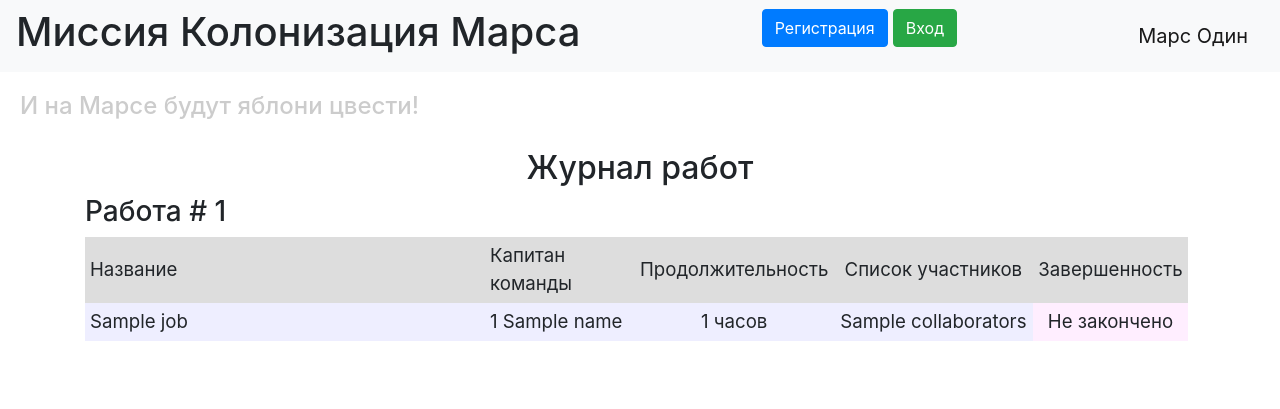
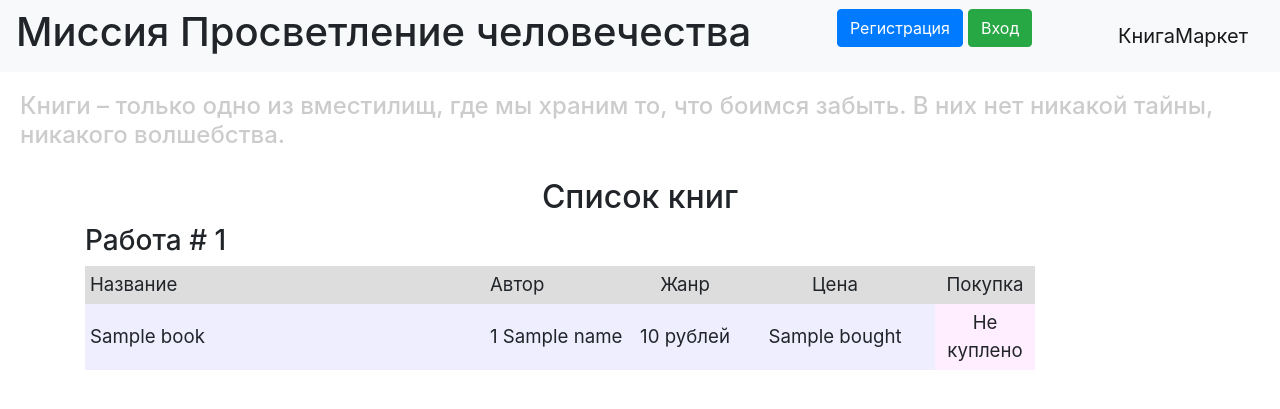
Before and after one commit to Alexa09098/ProjectWEBServer, a Flask app: template templates/index.html in a window 1280 px wide. Shown: the top 409 px of the page. Run offline with Flask 2, Linux system fonts and the light colour scheme; the template is opened without the code that fills it: most values are stand-ins (such as "Sample title", 1, 10 or a date in 2020); some libraries are stand-ins or nearby versions.

Commit message:
commit11

```diff
--- a/data/add_book.py
+++ b/data/add_book.py
@@ -3,7 +3,7 @@ from wtforms import SubmitField, StringField, BooleanField, IntegerField
 from wtforms.validators import DataRequired
 
 
-class AddJobForm(FlaskForm):
+class AddBookForm(FlaskForm):
     name = StringField('Название', validators=[DataRequired()])
     genre = StringField('Жанр', validators=[DataRequired()])
     price = StringField('Цена', validators=[DataRequired()])
--- a/data/jobs.py
+++ b/data/books.py
@@ -5,7 +5,7 @@ from sqlalchemy import orm
 from db_session import SqlAlchemyBase
 
 
-class Jobs(SqlAlchemyBase):
+class Books(SqlAlchemyBase):
     __tablename__ = 'books'
 
     id = sqlalchemy.Column(sqlalchemy.Integer, primary_key=True, autoincrement=True)
--- a/data/register.py
+++ b/data/register.py
@@ -11,7 +11,6 @@ class RegisterForm(FlaskForm):
     surname = StringField('Фамилия', validators=[DataRequired()])
     name = StringField('Имя', validators=[DataRequired()])
     age = StringField('Возраст', validators=[DataRequired()])
-    position = StringField('Пол', validators=[DataRequired()])
-    speciality = StringField('Профессия', validators=[DataRequired()])
+    sex = StringField('Пол', validators=[DataRequired()])
     address = StringField('Адрес', validators=[DataRequired()])
     submit = SubmitField('Зарегистрироваться')
--- a/data/users.py
+++ b/data/users.py
@@ -18,7 +18,7 @@ class User(SqlAlchemyBase, UserMixin):
     email = sqlalchemy.Column(sqlalchemy.String, index=True, unique=True, nullable=True)
     hashed_password = sqlalchemy.Column(sqlalchemy.String, nullable=True)
 
-    jobs = orm.relation("Jobs", back_populates='user')
+    books = orm.relation("Books", back_populates='user')
 
     def __repr__(self):
         return f'<User> {self.id} {self.surname} {self.name}'
--- a/main.py
+++ b/main.py
@@ -2,11 +2,11 @@ from flask import Flask, render_template, redirect, request
 from flask_login import LoginManager, login_user, login_required, logout_user, current_user
 from flask_restful import abort
 
-from data import db_session
-from data.add_book import AddJobForm
+from data import db_session, books
+from data.add_book import AddBookForm
 from data.login_form import LoginForm
 from data.users import User
-from data.jobs import Jobs
+from data.books import Books
 from data.register import RegisterForm
 
 app = Flask(__name__)
@@ -38,10 +38,10 @@ def login():
 @app.route("/")
 def index():
     db_sess = db_session.create_session()
-    jobs = db_sess.query(Jobs).all()
+    books = db_sess.query(Books).all()
     users = db_sess.query(User).all()
     names = {name.id: (name.surname, name.name) for name in users}
-    return render_template("index.html", jobs=jobs, names=names, title='Журнал работ')
+    return render_template("index.html", books=books, names=names, title='Список книг')
 
 
 @app.route('/logout')
@@ -66,9 +66,8 @@ def reqister():
             name=form.name.data,
             surname=form.surname.data,
             age=form.age.data,
-            position=form.position.data,
+            sex=form.sex.data,
             email=form.email.data,
-            speciality=form.speciality.data,
             address=form.address.data
         )
         user.set_password(form.password.data)
@@ -78,68 +77,68 @@ def reqister():
     return render_template('register.html', title='Регистрация', form=form)
 
 
-@app.route('/addjob', methods=['GET', 'POST'])
-def addjob():
-    add_form = AddJobForm()
+@app.route('/addbook', methods=['GET', 'POST'])
+def addbook():
+    add_form = AddBookForm()
     if add_form.validate_on_submit():
         db_sess = db_session.create_session()
-        jobs = Jobs(
-            job=add_form.job.data,
-            team_leader=add_form.team_leader.data,
-            work_size=add_form.work_size.data,
-            collaborators=add_form.collaborators.data,
-            is_finished=add_form.is_finished.data
+        books = Books(
+            book=add_form.books.data,
+            author=add_form.author.data,
+            genre=add_form.genre.data,
+            price=add_form.price.data,
+            is_bought=add_form.is_bought.data
         )
-        db_sess.add(jobs)
+        db_sess.add(books)
         db_sess.commit()
         return redirect('/')
-    return render_template('addjob.html', title='Добавить работу', form=add_form)
+    return render_template('addbook.html', title='Добавить книгу', form=add_form)
 
 
-@app.route('/jobs/<int:id>', methods=['GET', 'POST'])
+@app.route('/books/<int:id>', methods=['GET', 'POST'])
 @login_required
-def job_edit(id):
-    form = AddJobForm()
+def book_edit(id):
+    form = AddBookForm()
     if request.method == "GET":
         db_sess = db_session.create_session()
-        jobs = db_sess.query(Jobs).filter(Jobs.id == id,
-                                          (Jobs.team_leader == current_user.id) | (
+        jobs = db_sess.query(Books).filter(Books.id == id,
+                                          (Books.author == current_user.id) | (
                                                   current_user.id == 1)).first()
-        if jobs:
-            form.job.data = jobs.job
-            form.team_leader.data = jobs.team_leader
-            form.work_size.data = jobs.work_size
-            form.collaborators.data = jobs.collaborators
-            form.is_finished.data = jobs.is_finished
+        if books:
+            form.books.data = books.book
+            form.author.data = jobs.author
+            form.genre.data = jobs.genre
+            form.price.data = jobs.price
+            form.is_bought.data = jobs.is_bought
         else:
             abort(404)
     if form.validate_on_submit():
         db_sess = db_session.create_session()
-        jobs = db_sess.query(Jobs).filter(Jobs.id == id,
-                                          (Jobs.team_leader == current_user.id) | (
+        books = db_sess.query(Books).filter(Books.id == id,
+                                          (Books.author == current_user.id) | (
                                                   current_user.id == 1)).first()
-        if jobs:
-            jobs.job = form.job.data
-            jobs.team_leader = form.team_leader.data
-            jobs.work_size = form.work_size.data
-            jobs.collaborators = form.collaborators.data
-            jobs.is_finished = form.is_finished.data
+        if books:
+            books.book = form.books.data
+            books.author = form.author.data
+            books.genre = form.genre.data
+            books.price = form.price.data
+            books.is_bought = form.is_bought.data
             db_sess.commit()
             return redirect('/')
         else:
             abort(404)
-    return render_template('addjob.html', title='Редактировать работу', form=form)
+    return render_template('addbook.html', title='Редактировать книгу', form=form)
 
 
-@app.route('/job_delete/<int:id>', methods=['GET', 'POST'])
+@app.route('/book_delete/<int:id>', methods=['GET', 'POST'])
 @login_required
 def job_delete(id):
     db_sess = db_session.create_session()
-    jobs = db_sess.query(Jobs).filter(Jobs.id == id,
-                                      (Jobs.team_leader == current_user.id) | (
+    jobs = db_sess.query(Books).filter(Books.id == id,
+                                      (Books.author == current_user.id) | (
                                               current_user.id == 1)).first()
 
-    if jobs:
+    if books:
         db_sess.delete(jobs)
         db_sess.commit()
     else:
--- a/templates/base.html
+++ b/templates/base.html
@@ -11,7 +11,7 @@
 <body>
 <header>
     <nav class="navbar navbar-light bg-light">
-        <h1>Миссия Колонизация Марса</h1>
+        <h1>Миссия Просветление человечества</h1>
 
         {% if current_user.is_authenticated %}
         <a class="navbar-brand" href="/logout">{{ current_user.name }} {{ current_user.surname }}</a>
@@ -21,9 +21,10 @@
             <a class="btn btn-success" href="/login">Вход</a>
         </p>
         {% endif %}
-        <a class="navbar-brand" href="#">Марс Один</a>
+        <a class="navbar-brand" href="#">КнигаМаркет</a>
     </nav>
-    <h4>И на Марсе будут яблони цвести!</h4>
+    <h4>Книги – только одно из вместилищ, где мы храним то, что боимся забыть.
+        В них нет никакой тайны, никакого волшебства.</h4>
 </header>
 <!-- Begin page content -->
 <main role="main" class="container">
--- a/templates/index.html
+++ b/templates/index.html
@@ -3,9 +3,9 @@
 {% block content %}
 <meta charset="UTF-8">
 
-<h2 align="center">Журнал работ</h2>
+<h2 align="center">Список книг</h2>
 {% if current_user.is_authenticated %}
-<a href="addjob" class="btn btn-secondary">Добавить работу</a>
+<a href="addjob" class="btn btn-secondary">Добавить книгу</a>
 {% endif %}
 {% for job in jobs %}
 <h3>Работа # {{ job.id }}</h3>
@@ -13,30 +13,30 @@
     <table class="my_table">
         <tr class="my_row">
             <td class="title" width="400px" bgcolor="#dddddd">Название</td>
-            <td class="title" width="150px" bgcolor="#dddddd">Капитан команды</td>
-            <td class="title" width="100px" bgcolor="#dddddd" align="center">Продолжительность</td>
-            <td class="title" width="200px" bgcolor="#dddddd" align="center">Список участников</td>
-            <td class="title" width="100px" bgcolor="#dddddd" align="center">Завершенность</td>
+            <td class="title" width="150px" bgcolor="#dddddd">Автор</td>
+            <td class="title" width="100px" bgcolor="#dddddd" align="center">Жанр</td>
+            <td class="title" width="200px" bgcolor="#dddddd" align="center">Цена</td>
+            <td class="title" width="100px" bgcolor="#dddddd" align="center">Покупка</td>
         </tr>
         <tr class="my_row">
-            <td class="ordinary" bgcolor="#eeeeff">{{ job.job.capitalize() }}</td>
-            <td class="ordinary" bgcolor="#eeeeff">{{ names[job.team_leader][0] }} {{ names[job.team_leader][1] }}</td>
-            <td class="ordinary" bgcolor="#eeeeff" align="center">{{ job.work_size }} часов</td>
-            <td class="ordinary" bgcolor="#eeeeff" align="center">{{ job.collaborators }}</td>
-            {% if job.is_finished %}
-            <td class="ordinary" bgcolor="#eeffee" align="center">Закончено</td>
+            <td class="ordinary" bgcolor="#eeeeff">{{ books.name.capitalize() }}</td>
+            <td class="ordinary" bgcolor="#eeeeff">{{ names[books.author][0] }} {{ names[books.author][1] }}</td>
+            <td class="ordinary" bgcolor="#eeeeff" align="center">{{ books.price }} рублей</td>
+            <td class="ordinary" bgcolor="#eeeeff" align="center">{{ books.bought }}</td>
+            {% if books.is_bought %}
+            <td class="ordinary" bgcolor="#eeffee" align="center">Куплено</td>
             {% else %}
-            <td class="ordinary" bgcolor="#ffeeff" align="center">Не закончено</td>
+            <td class="ordinary" bgcolor="#ffeeff" align="center">Не куплено</td>
             {% endif %}
         </tr>
 
     </table>
 </div>
 <br>
-{% if current_user.is_authenticated and current_user.id == job.team_leader or current_user.id == 1  %}
+{% if current_user.is_authenticated and current_user.id == books.author or current_user.id == 1  %}
 <div>
-    <a href="/jobs/{{ job.id }}" class="btn btn-warning">Редактировать работу</a>
-    <a href="/job_delete/{{ job.id }}" class="btn btn-danger">Удалить работу</a>
+    <a href="/books/{{ books.id }}" class="btn btn-warning">Редактировать книгу</a>
+    <a href="/books_delete/{{ books.id }}" class="btn btn-danger">Удалить книгу</a>
 </div>
 {% endif %}
 {% endfor %}
```
Also changed, not shown: templates/addjob.html (+11 -11 lines), templates/register.html (+1 -10 lines), db/mars_explorer.sqlite.
